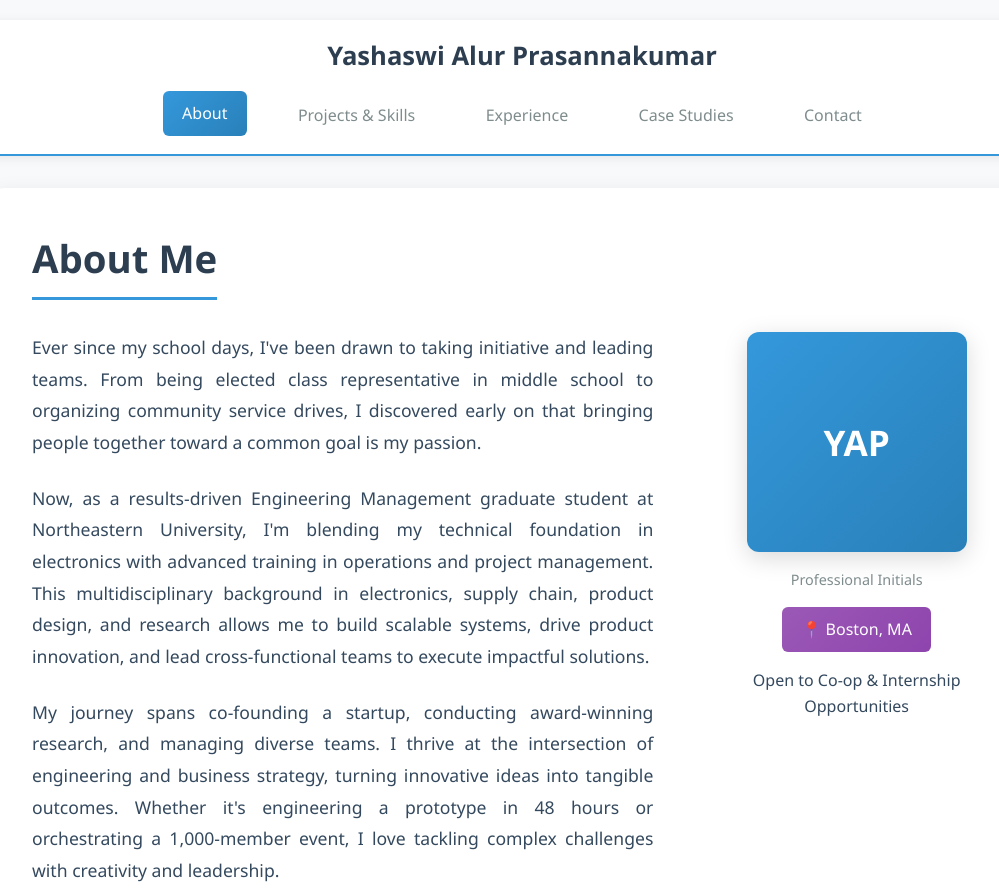
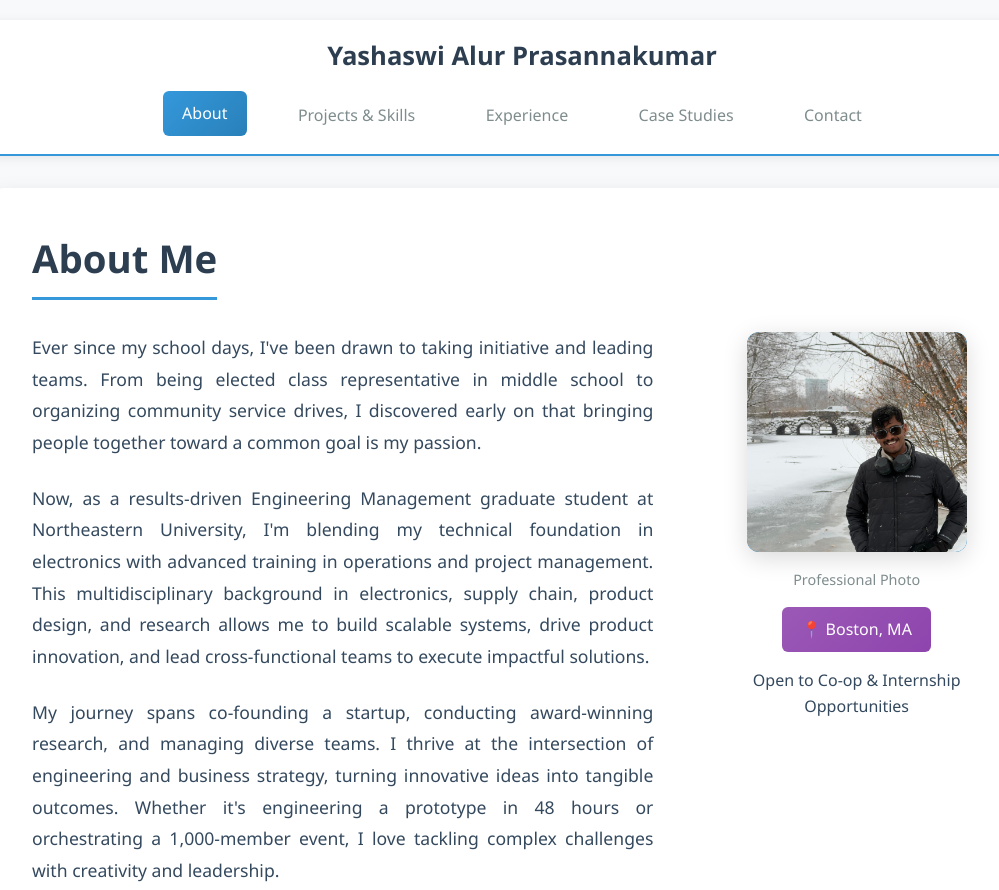
Before and after one commit to apyashaswi/Portfolio, a plain HTML site: page index.html in a window 1280 px wide. Shown: the top 890 px of the page, without its empty margins (118-1117 px from the left). Drawn offline with Linux system fonts and the light colour scheme.

Commit message:
Update index.html

```diff
--- a/index.html
+++ b/index.html
@@ -909,9 +909,9 @@
 
                 <div class="profile-section">
                     <div class="profile-photo">
-                        YAP
-                    </div>
-                    <p style="margin-top: 0.5rem; font-size: 0.9rem; color: var(--text-muted);">Professional Initials</p>
+                        <img src="APY_Snow_bridge.jpg" alt="Yashaswi Alur Prasannakumar" onerror="this.style.display='none'; this.parentNode.innerHTML='YAP';">
+                    </div>
+                    <p style="margin-top: 0.5rem; font-size: 0.9rem; color: var(--text-muted);">Professional Photo</p>
                     <div class="location">📍 Boston, MA</div>
                     <p style="margin-top: 1rem; color: var(--text-secondary); font-weight: 500;">Open to Co-op & Internship Opportunities</p>
                 </div>
```
